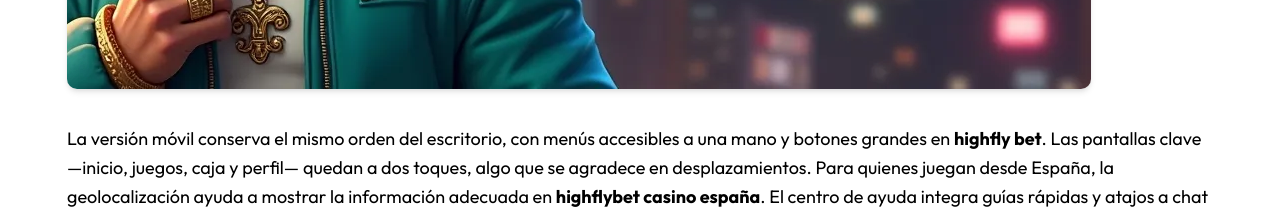
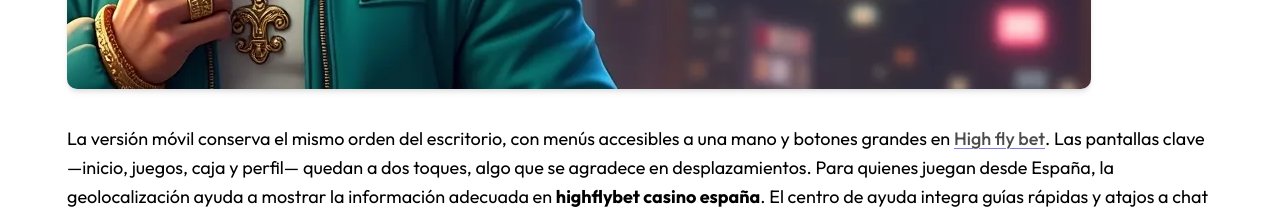
Before and after one commit to ttg-00/high-flybet.com, a plain HTML site: page index.html in a window 1280 px wide. Shown: the part 4300-4515 px from the top of the page. Drawn offline with Linux system fonts and the light colour scheme.

Commit message:
Update index.html

```diff
--- a/index.html
+++ b/index.html
@@ -332,7 +332,7 @@ online</strong>.</p>
 <h2 id="móvil-soporte-y-estrategia-responsable"><strong>Móvil, soporte y estrategia responsable</strong></h2>
 <p><img src="/images/doc_main/highflybet-guia-para-espana-y-paises-hispanohablantes-3.webp" alt="highflybet" title="highflybet" loading="lazy"></p>
 <p>La versión móvil conserva el mismo orden del escritorio, con menús
-accesibles a una mano y botones grandes en <strong>highfly bet</strong>. Las
+accesibles a una mano y botones grandes en <strong><a href="https://highflybet.be" title="High fly bet">High fly bet</a></strong>. Las
 pantallas clave —inicio, juegos, caja y perfil— quedan a dos toques,
 algo que se agradece en desplazamientos. Para quienes juegan desde
 España, la geolocalización ayuda a mostrar la información adecuada en
```
